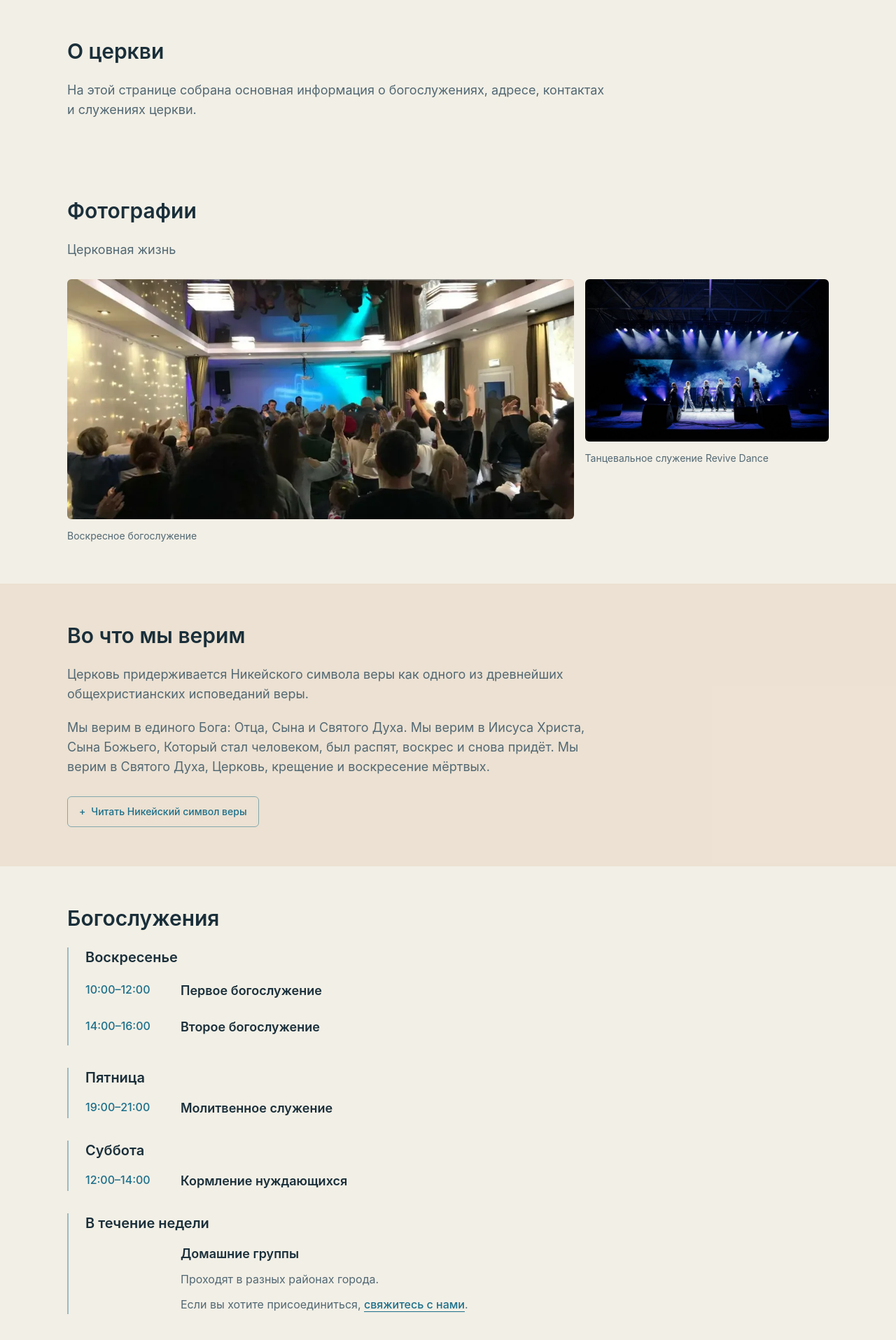
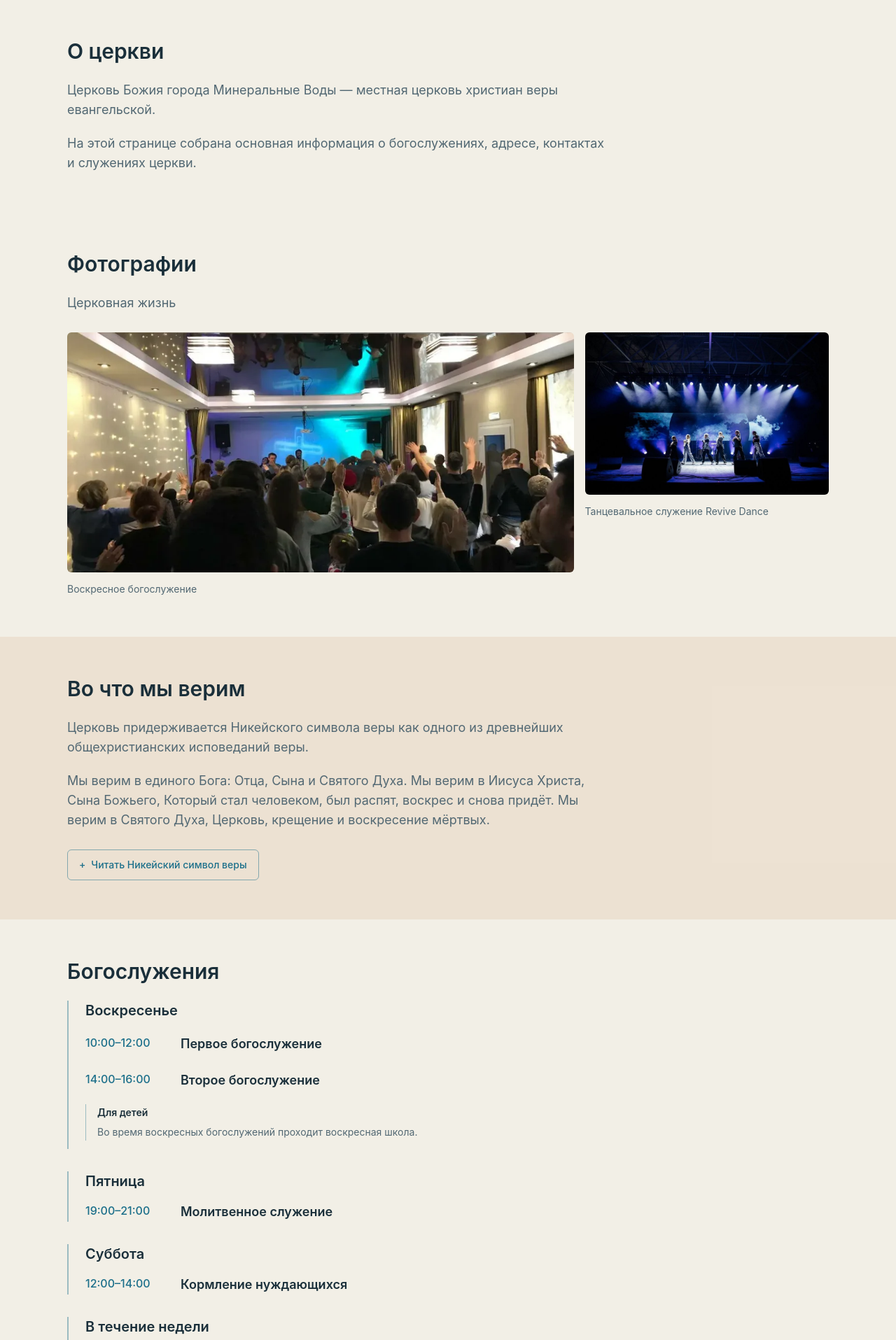
Before and after one commit to Grotekar/church-mv, a Next.js app: page / in a window 1280 px wide. Shown: the part 545-2460 px from the top of the page at 70% size. Built offline with nearby package versions, Linux system fonts and the light colour scheme.

Commit message:
Временно вернёт отключенный функционал

```diff
--- a/content/church.ts
+++ b/content/church.ts
@@ -13,7 +13,7 @@ export const churchContent = {
       "Церковь Божия города Минеральные Воды — христианская церковь. Богослужения, адрес, контакты и информация о служениях.",
   },
   about: [
-    // "Церковь Божия города Минеральные Воды — местная церковь христиан веры евангельской.",
+    "Церковь Божия города Минеральные Воды — местная церковь христиан веры евангельской.",
     "На этой странице собрана основная информация о богослужениях, адресе, контактах и служениях церкви.",
   ],
   faith: {
@@ -48,10 +48,10 @@ export const churchContent = {
           title: "Второе богослужение",
         },
       ],
-      // note: {
-      //   title: "Для детей",
-      //   text: "Во время воскресных богослужений проходит воскресная школа.",
-      // },
+      note: {
+        title: "Для детей",
+        text: "Во время воскресных богослужений проходит воскресная школа.",
+      },
     },
     {
       day: "Пятница",
@@ -118,7 +118,7 @@ export const churchContent = {
     ...churchContacts,
   },
   donations: {
-    enabled: false,
+    enabled: true,
     description:
       "Если у вас лежит на сердце оказать поддержку служениям церкви, то будем признательны вашему пожертвованию.",
     ...churchDonations,
```
